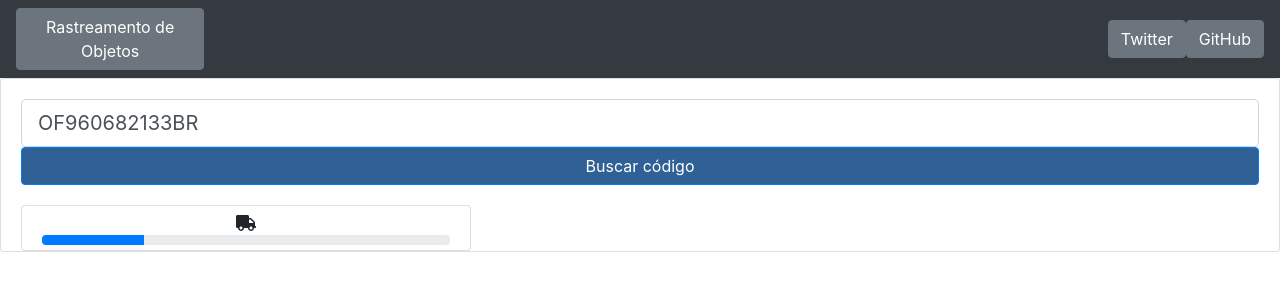
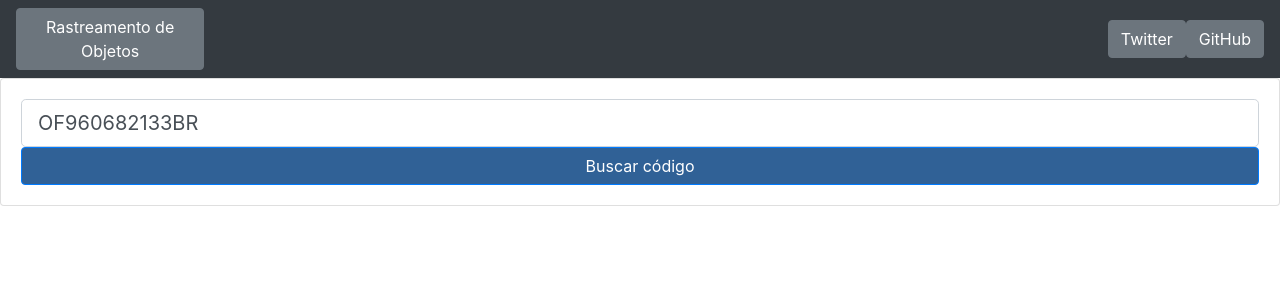
Before and after one commit to edilsonborges/react-correios, a React (Create React App) app: page / in a window 1280 px wide. Shown: the top 300 px of the page. Built offline with nearby package versions, Linux system fonts and the light colour scheme.

Commit message:
Styling and getting better information

```diff
--- a/package.json
+++ b/package.json
@@ -10,10 +10,13 @@
     "bootstrap": "^4.1.3",
     "fontawesome": "^4.7.2",
     "i": "^0.3.6",
+    "moment": "^2.22.2",
     "npm": "^6.4.0",
     "react": "^16.4.2",
+    "react-bootstrap": "^0.32.3",
     "react-dom": "^16.4.2",
-    "react-scripts": "1.1.4"
+    "react-scripts": "1.1.4",
+    "uuid": "^3.3.2"
   },
   "scripts": {
     "start": "react-scripts start",
--- a/src/components/Body.js
+++ b/src/components/Body.js
@@ -19,7 +19,6 @@ class Body extends Component {
     axios
       .get(`http://api.edilsonborges.com.br/track/${this.state.codigo}/json`)
       .then(resp => {
-        // console.log(resp);
         this.setState({ trackedPackage: resp, showCard: true });
       })
       .catch(err => console.log(err));
@@ -51,7 +50,10 @@ class Body extends Component {
             className="btn btn-primary btn-block"
           />
         </div>
-        <Cards trackedPackage={this.state.trackedPackage} />
+        <Cards
+          codigo={this.state.codigo}
+          trackedPackage={this.state.trackedPackage}
+        />
       </form>
     );
   }
--- a/src/components/Card.js
+++ b/src/components/Card.js
@@ -1,8 +1,17 @@
 import React, { Component } from "react";
 import { FontAwesomeIcon } from "@fortawesome/react-fontawesome";
 import { library } from "@fortawesome/fontawesome-svg-core";
-import { faTruck } from "@fortawesome/free-solid-svg-icons";
-library.add(faTruck);
+import {
+  faTruck,
+  faTruckLoading,
+  faClipboard
+} from "@fortawesome/free-solid-svg-icons";
+import { ProgressBar } from "react-bootstrap";
+import uuid from "uuid";
+import moment from "moment";
+import "moment/locale/pt-br";
+
+library.add(faTruck, faTruckLoading, faClipboard);
 
 class Card extends Component {
   state = {
@@ -20,34 +29,49 @@ class Card extends Component {
   render() {
     const { trackedPackage } = this.props;
     const dataTrackedPackage = trackedPackage ? trackedPackage.data.data : "";
+    const { isDelivered, postedAt, updatedAt } = dataTrackedPackage;
     return (
       <div>
-        <div className="container">
-          <FontAwesomeIcon icon="truck" />
-          <div className="progress" style={{ height: "10px" }}>
-            <div
-              className="progress-bar"
-              role="progressbar"
-              style={{ width: "25%" }}
-              aria-valuenow="25"
-              aria-valuemin="0"
-              aria-valuemax="100"
-            />
-          </div>
-          {dataTrackedPackage ? (
-            <ul className="list-group">
+        {dataTrackedPackage ? (
+          <div className="container">
+            <ul className="list-group" style={{ textAlign: "initial" }}>
+              <li className="list-group-item">
+                <FontAwesomeIcon icon="clipboard" /> Status:{" "}
+                {isDelivered ? "Entregue" : "Ainda não entregue"}
+              </li>
+              <li className="list-group-item">
+                <FontAwesomeIcon icon="truck-loading" /> Postado:{" "}
+                {moment(postedAt).format("LLLL")}
+              </li>
+              <li className="list-group-item">
+                <FontAwesomeIcon icon="truck" /> Atualizado:{" "}
+                {moment(updatedAt).format("LLLL")}
+              </li>
+            </ul>
+            <ProgressBar active now={50} />
+            <ul className="list-group" style={{ textAlign: "initial" }}>
+              <div className="progress" style={{ height: "10px" }} />
+              {console.log(dataTrackedPackage)}
               {dataTrackedPackage.track.map(value => {
                 return (
-                  <li className="list-group-item">
+                  <li
+                    key={uuid()}
+                    className="list-group-item"
+                    style={{ textTransform: "uppercase" }}
+                  >
+                    {value.status}
+                    {" | "}
+                    {moment(value.trackedAt).format("LL")}
+                    {" | "}
                     {value.observation ? value.observation : "-"}
                   </li>
                 );
               })}
             </ul>
-          ) : (
-            ""
-          )}
-        </div>
+          </div>
+        ) : (
+          ""
+        )}
       </div>
     );
   }
--- a/src/components/Cards.js
+++ b/src/components/Cards.js
@@ -4,11 +4,7 @@ import Card from "./Card";
 class Cards extends Component {
   render() {
     const { trackedPackage } = this.props;
-    return (
-      <div className="card" style={{ width: 450, marginLeft: 20, padding: 5 }}>
-        <Card trackedPackage={trackedPackage} />
-      </div>
-    );
+    return <Card trackedPackage={trackedPackage} />;
   }
 }
 
```
Also changed, not shown: 1 other file (tests, documents, lock files or other folders).
